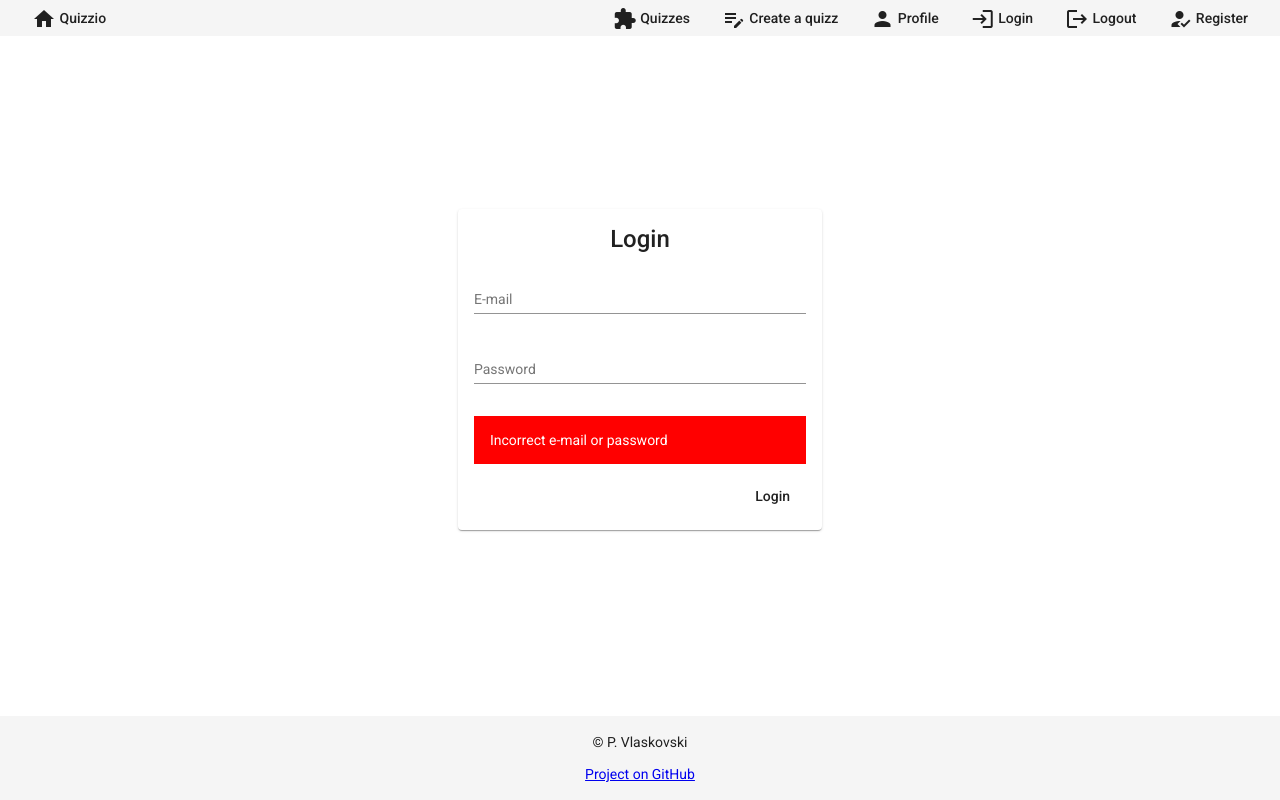
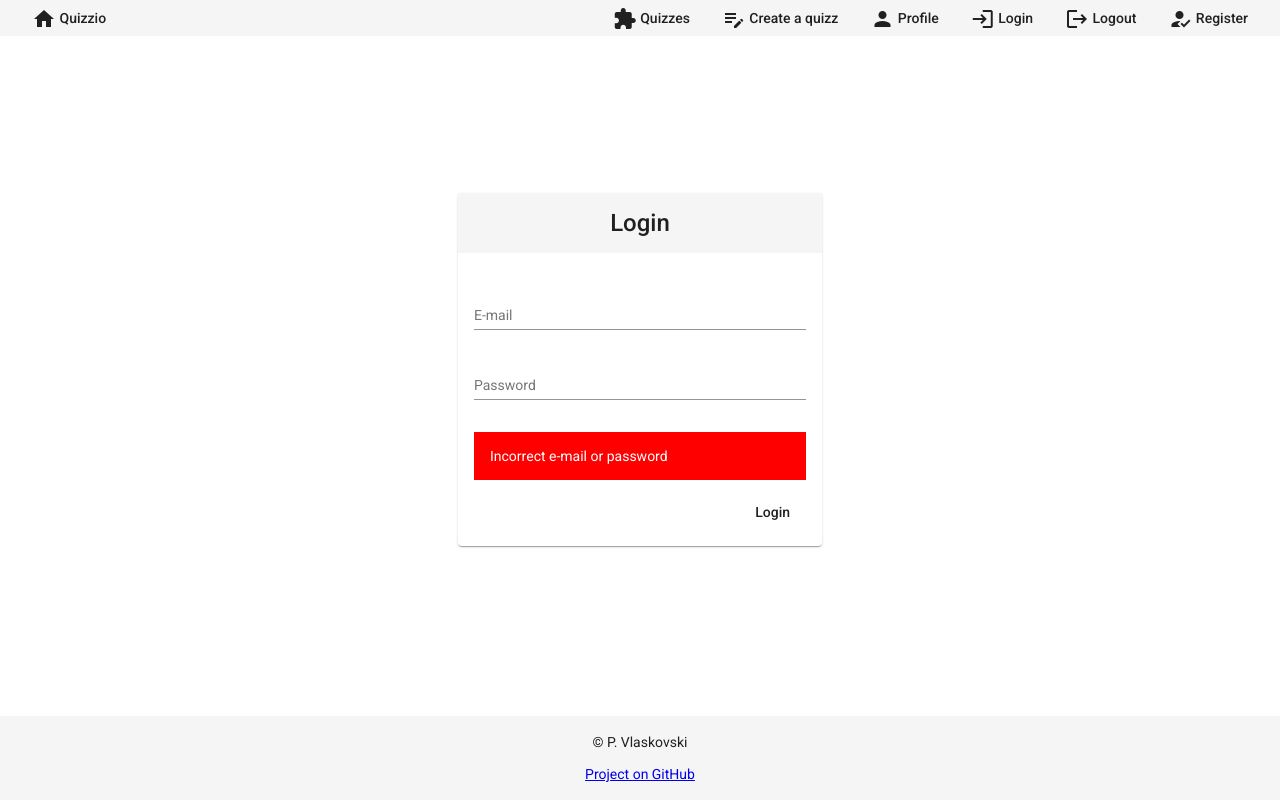
Before and after one commit to pvlaskovski/quizzio, an Angular app: page / in a window 1280 px wide. Built offline with nearby package versions, Linux system fonts and the light colour scheme.

Commit message:
Update Login Form styles

```diff
--- a/src/app/shared/login/login.component.css
+++ b/src/app/shared/login/login.component.css
@@ -2,6 +2,10 @@
     display: flex;
     justify-content: center;
     margin: 100px 0px;
+}
+
+mat-card{
+    padding: 0;
 }
 
 .mat-form-field {
@@ -13,6 +17,7 @@ mat-card-title,
 mat-card-content {
     display: flex;
     justify-content: center;
+    padding: 16px;
 }
 
 .error {
@@ -26,3 +31,7 @@ mat-card-content {
     display: flex;
     justify-content: flex-end;
 }
+
+.login-title{
+    background: #f5f5f5;
+}
--- a/src/app/shared/login/login.component.html
+++ b/src/app/shared/login/login.component.html
@@ -1,5 +1,5 @@
 <mat-card>
-    <mat-card-title>Login</mat-card-title>
+    <mat-card-title class="login-title">Login</mat-card-title>
     <mat-card-content>
         <form>
             <p>
```
